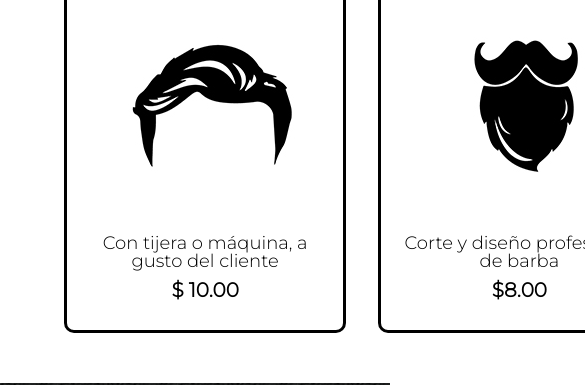
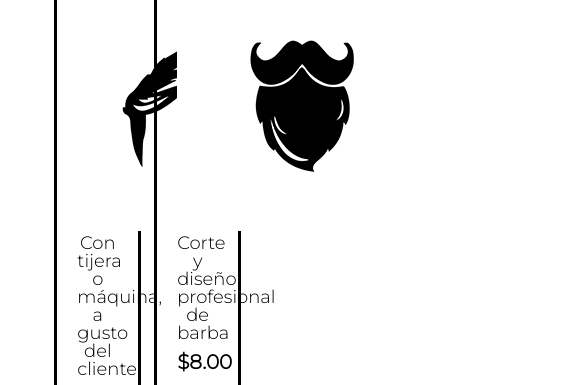
Before and after one commit to manutoledo21/pagina-web, a plain HTML site: page products.html in a window 390 px wide. Shown: the part 447-832 px from the top of the page, 585 px wide, since content can reach past the window. Drawn offline with Linux system fonts and the light colour scheme.

Commit message:
prueba arreglo de products

```diff
--- a/style.css
+++ b/style.css
@@ -232,7 +232,7 @@ td, th {
     nav {
         position: static;
     }
-    .box, .principal, .map-container, .contenido-diferenciales, .video-barber {
+    .box, .products, .principal, .map-container, .contenido-diferenciales, .video-barber {
         width: auto;
     }
     .listas-dif, .img-dif {
```
